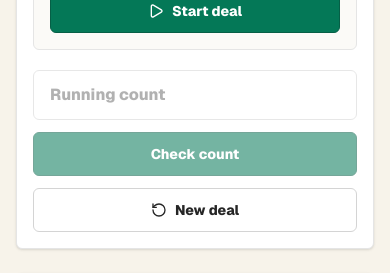
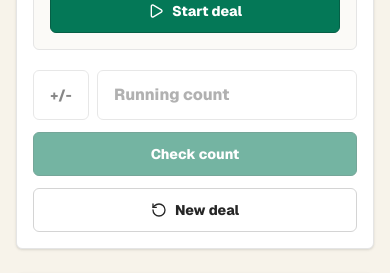
Before and after one commit to Willfwalker/blackjack, a Next.js app: page /tools in a window 390 px wide. Shown: the part 1352-1625 px from the top of the page. Built offline with nearby package versions, Linux system fonts and the light colour scheme.

Commit message:
Fix mobile signed Hi-Lo answers

```diff
--- a/src/components/training-tools.tsx
+++ b/src/components/training-tools.tsx
@@ -151,6 +151,17 @@ export function TrainingTools() {
     setHiLoDealIndex(0);
     setHiLoCardVisible(true);
     setHiLoPhase("dealing");
+  }
+
+  function updateHiLoGuess(value: string) {
+    const trimmed = value.trim();
+    const sign = trimmed.startsWith("-") ? "-" : "";
+    const digits = trimmed.replace(/[^0-9]/g, "");
+    setHiLoGuess(`${sign}${digits}`);
+  }
+
+  function toggleHiLoGuessSign() {
+    setHiLoGuess((current) => (current.startsWith("-") ? current.slice(1) : `-${current}`));
   }
 
   function checkHiLo() {
@@ -369,17 +380,29 @@ export function TrainingTools() {
                 </button>
               </div>
 
-              <div className="flex flex-col gap-3 sm:flex-row">
+              <div className="grid gap-3 sm:grid-cols-[minmax(0,1fr)_auto_auto]">
+                <div className="grid grid-cols-[3.5rem_minmax(0,1fr)] gap-2">
+                  <button
+                    type="button"
+                    aria-label="Toggle negative running count"
+                    disabled={hiLoPhase !== "answering"}
+                    onClick={toggleHiLoGuessSign}
+                    className="secondary-button px-0"
+                  >
+                    +/-
+                  </button>
                   <input
                     aria-label="Running count answer"
-                  type="number"
+                    type="text"
                     inputMode="numeric"
+                    pattern="-?[0-9]*"
                     value={hiLoGuess}
-                  onChange={(event) => setHiLoGuess(event.target.value)}
+                    onChange={(event) => updateHiLoGuess(event.target.value)}
                     disabled={hiLoPhase !== "answering"}
                     className="answer-input"
                     placeholder="Running count"
                   />
+                </div>
                 <button type="button" onClick={checkHiLo} disabled={hiLoPhase !== "answering"} className="primary-button">
                   Check count
                 </button>
```
Lines whose indentation alone changed are shown as unchanged.
